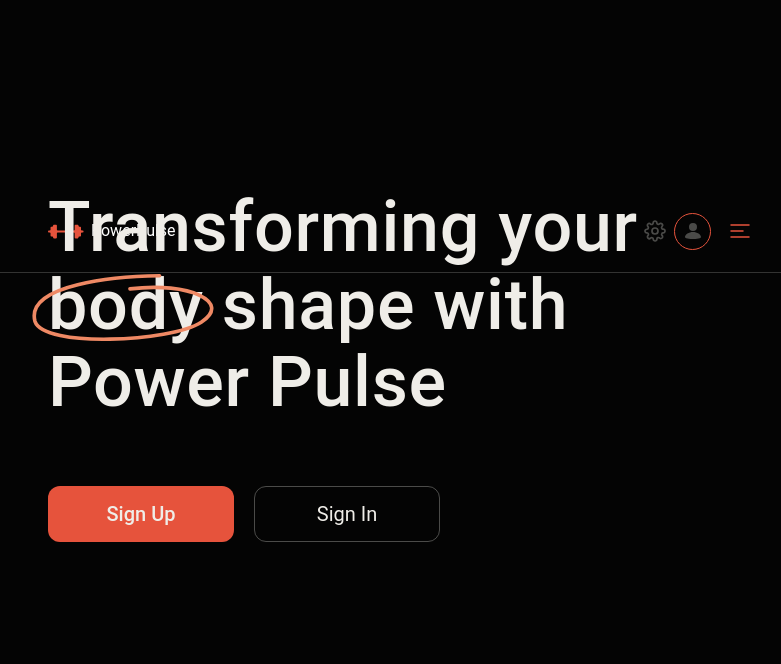
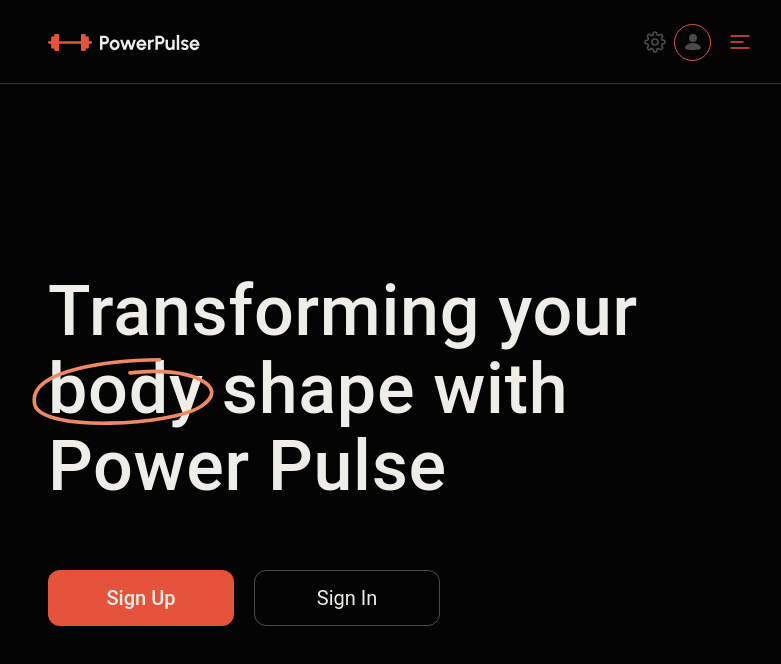
Before and after one commit to idnol/ui-power-pulse, a React app: page /react_vite/ in a window 1280 px wide. Shown: the top 664 px of the page, without its empty margins (240-1021 px from the left). Built offline with nearby package versions, Linux system fonts and the light colour scheme; the HTML template or start-up script is replaced by a standard one.

Commit message:
add loader, create closeMenu and fix Menu also create folder for logo.svg

```diff
--- a/src/components/AppLayout/AppLayout.styled.js
+++ b/src/components/AppLayout/AppLayout.styled.js
@@ -10,7 +10,7 @@ export const AppLayoutStyled = styled.div`
 
 export const HeaderStyled = styled.header`
     height: 61px;
-    position: absolute;
+    position: relative;
     border-bottom: ${theme.border.grey2};
     width: 100%;
     top: 0;
--- a/src/components/Header/Header.jsx
+++ b/src/components/Header/Header.jsx
@@ -2,39 +2,25 @@ import {
   HeaderContainer,
   StyledLink,
   NavigationWrap,
-  IconWrapper,
-  LogoText,
 } from './Header.styled.jsx';
-import sprite from '/public/img/sprait.svg';
-import { theme } from '../../vars.js';
 import { UserNav } from './UserNav.jsx';
 import { UserBar } from './UserBar.jsx';
-import{Menu} from './Menu.jsx'
-// import Loader from '../parts/Loader/Loader.jsx';
+import { Menu } from './Menu.jsx';
+// import { Loader } from '../parts/Loader/Loader.jsx';
 
 export const Header = () => {
   return (
     <>
-      {/* <Loader/> */}
+      {/* <Loader /> */}
       <HeaderContainer>
-        <StyledLink to="/profile">
-          <IconWrapper
-            fill={theme.color.orange}
-            size={{ width: '40px', height: '24px' }}
-            stroke={theme.color.white}
-          >
-            <use href={`${sprite}#logo`} />
-          </IconWrapper>
-          <LogoText>PowerPulse</LogoText>
-        </StyledLink>
-
+        <StyledLink to="/profile"></StyledLink>
         <NavigationWrap>
           <UserNav />
           <UserBar />
         </NavigationWrap>
       </HeaderContainer>
-      <Menu/>
 
+      <Menu />
     </>
   );
 };
--- a/src/components/Header/Header.styled.jsx
+++ b/src/components/Header/Header.styled.jsx
@@ -21,15 +21,16 @@ export const StyledLink = styled(Link)`
   align-items: center;
   color: #ffffff;
   cursor: pointer;
-  transition: 0.5s;
+  width: 152px;
+  height: 17px;
+  background-repeat: no-repeat;
+  background-image: url(${'../../../public/img/logo/logo-sm.svg'});
 
-  &:hover {
-    color: ${theme.color.orange};
+  @media (min-width: ${theme.breakpoint.md}) {
+    background-image: url(${'../../../public/img/logo/logo.svg'});
+    width: 152px;
+    height: 17px;
   }
-`;
-
-export const LogoText = styled.span`
-  margin-left: 3px;
 `;
 
 export const NavigationWrap = styled.div`
@@ -72,13 +73,6 @@ export const StyledNavLink = styled(NavLink)`
     border: ${theme.color.orange};
     background-color: ${theme.color.orange};
   }
-`;
-
-export const IconWrapper = styled.svg`
-  width: ${(props) => props.size?.width || '32px'};
-  height: ${(props) => props.size?.height || '32px'};
-  stroke: ${(props) => props.color || 'none'};
-  display: inline-block;
 `;
 
 export const SettingsIcon = styled.svg`
@@ -148,6 +142,7 @@ export const Backdrop = styled.div`
     width: 350px;
   }
 `;
+
 export const LogOutWrapper = styled.div`
   position: absolute;
   bottom: 20px;
@@ -166,8 +161,6 @@ export const LogOutWrapDesktop = styled.div`
   }
 `;
 
-// export const
-
 export const CloseIcon = styled.svg`
   width: 24px;
   height: 24px;
@@ -184,6 +177,7 @@ export const CloseButton = styled.button`
   background-color: inherit;
   border: none;
 `;
+
 export const MenuUserNav = styled.nav`
   width: fit-content;
   text-align: center;
@@ -196,12 +190,14 @@ export const MenuUserNav = styled.nav`
     left: 115px;
   }
 `;
+
 export const MenuList = styled.ul`
   display: flex;
   flex-direction: column;
   align-items: center;
   gap: 16px;
 `;
+
 export const MenuUserLink = styled(NavLink)`
   display: block;
   border: ${theme.border.grey2};
--- a/src/components/Header/Menu.jsx
+++ b/src/components/Header/Menu.jsx
@@ -10,18 +10,9 @@ import {
 import sprite from '/public/img/sprait.svg';
 import { theme } from '../../vars.js';
 import { LogOut } from '../parts/LogOut/LogOut.jsx';
+import { closeMenu } from './closeMenu.js';
 
 export const Menu = () => {
-  const onCloseMenu = () => {
-    const menu = document.getElementById('menu-wrapper');
-    const backdrop = document.getElementById('backdrop');
-    !backdrop.style.left || backdrop.style.left === '-100%'
-      ? (backdrop.style.left = '0')
-      : (backdrop.style.left = '-100%');
-    menu.style.visibility = 'hidden';
-    menu.style.opacity = 0;
-    menu.style.display = 'none';
-  };
   return (
     <div
       id="menu-wrapper"
@@ -32,7 +23,7 @@ export const Menu = () => {
       }}
     >
       <Backdrop id="backdrop">
-        <CloseButton id="close-btn" onClick={onCloseMenu}>
+        <CloseButton id="close-btn" onClick={closeMenu}>
           <CloseIcon>
             <use href={`${sprite}#x-modal`} />
           </CloseIcon>
@@ -41,17 +32,17 @@ export const Menu = () => {
         <MenuUserNav>
           <MenuList>
             <li width="111" height="38">
-              <MenuUserLink to={'/diary'} onClick={onCloseMenu}>
+              <MenuUserLink to={'/diary'} onClick={closeMenu}>
                 Diary
               </MenuUserLink>
             </li>
             <li width="111" height="38">
-              <MenuUserLink to={'/products'} onClick={onCloseMenu}>
+              <MenuUserLink to={'/products'} onClick={closeMenu}>
                 Products
               </MenuUserLink>
             </li>
             <li width="111" height="38">
-              <MenuUserLink to={'/exercises'} onClick={onCloseMenu}>
+              <MenuUserLink to={'/exercises'} onClick={closeMenu}>
                 Exercises
               </MenuUserLink>
             </li>
@@ -61,7 +52,6 @@ export const Menu = () => {
         <LogOutWrapper>
           <LogOut
             color={theme.color.white}
-            hovercolor={theme.color.white}
             stroke={theme.color.white}
           />
         </LogOutWrapper>
@@ -69,5 +59,3 @@ export const Menu = () => {
     </div>
   );
 };
-
-export default Menu;
--- /dev/null
+++ b/src/components/Header/closeMenu.js
@@ -0,0 +1,10 @@
+export const closeMenu = () => {
+  const menu = document.getElementById('menu-wrapper');
+  const backdrop = document.getElementById('backdrop');
+  !backdrop.style.left || backdrop.style.left === '-100%'
+    ? (backdrop.style.left = '0')
+    : (backdrop.style.left = '-100%');
+  menu.style.visibility = 'hidden';
+  menu.style.opacity = 0;
+  menu.style.display = 'none';
+};
--- a/src/components/parts/Loader/Loader.jsx
+++ b/src/components/parts/Loader/Loader.jsx
@@ -1,11 +1,9 @@
 import { Preloader, Spinner } from "./Loader.styled";
 
-const Loader = () => {
+export const Loader = () => {
   return (
     <Preloader id="preloader">
       <Spinner/>
     </Preloader>
   );
 }
-
-export default Loader;
--- a/src/components/parts/LogOut/LogOut.jsx
+++ b/src/components/parts/LogOut/LogOut.jsx
@@ -1,13 +1,14 @@
 import sprite from '/public/img/sprait.svg';
 import { LogOutLink, LogOutIcon } from './LogOut.styled';
 import { theme } from '/src/vars.js';
+import { closeMenu } from '../../Header/closeMenu';
 
-export const LogOut = ({color=`${theme.color.white}`, hovercolor=`${theme.color.orange}`, stroke =`${theme.color.orange}`}) => {
+export const LogOut = ({color = theme.color.white, hovercolor=`none`, stroke = theme.color.white}) => {
   return (
-    <LogOutLink color={color} hovercolor={hovercolor} >
+    <LogOutLink color={color} hovercolor={hovercolor} to={'/'} onClick={closeMenu}>
       <span>Logout</span>
       <LogOutIcon stroke={stroke}>
-        <use href={`${sprite}#log-out`} />
+        <use href={`${sprite}#log-out`}/>
       </LogOutIcon>
     </LogOutLink>
   );
--- a/src/components/parts/LogOut/LogOut.styled.jsx
+++ b/src/components/parts/LogOut/LogOut.styled.jsx
@@ -1,5 +1,6 @@
 import { Link } from 'react-router-dom';
 import styled from 'styled-components';
+import { theme } from '../../../vars';
 
 export const LogOutLink = styled(Link)`
   display: flex;
@@ -8,14 +9,14 @@ export const LogOutLink = styled(Link)`
   gap: 8px;
   width: 78px;
   height: 24px;
-  color: ${(props) => props.color || 'none'};
+  color: ${(props) => props.color || `${theme.color.white}`};
 
   :hover {
     color: ${(props) => props.hovercolor || 'none'};
   }
 `;
 export const LogOutIcon = styled.svg`
-width: 20px;
-height: 20px;
-  stroke: ${(props) => props.stroke || 'none'};
+  width: 23px;
+  height: 23px;
+  stroke: ${(props) => props.stroke || `${theme.color.white}`};
 `;
```
Also changed, not shown: src/components/parts/Loader/Loader.styled.jsx (+12 -5 lines), public/img/logo/logo-sm.svg (added), public/img/logo/logo.svg (added), src/pages/ErrorPage/ErrorPage.styled.jsx (added).
